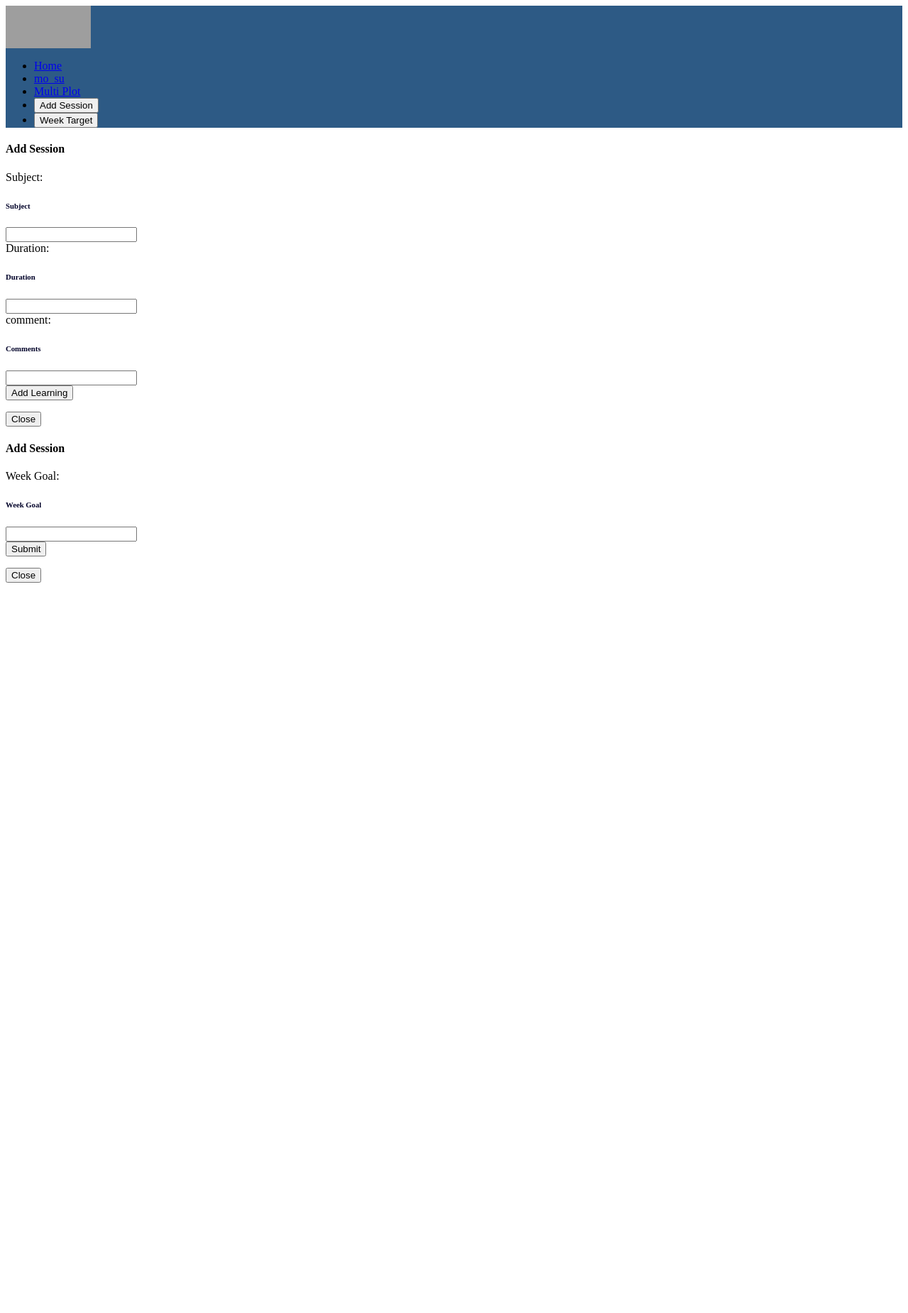
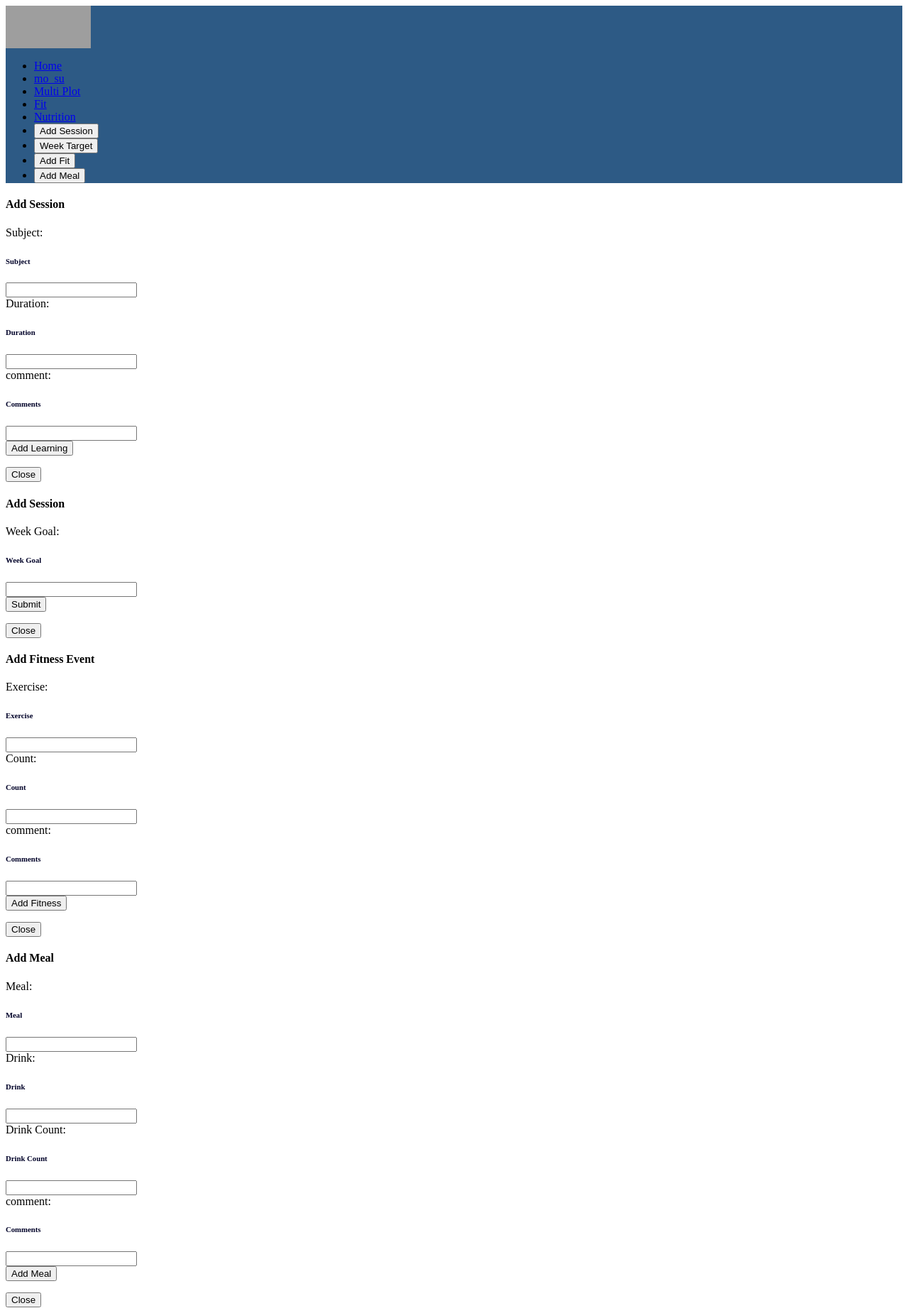
Before and after one commit to iskakanartur/flaskprogress_dirbased_1.1, a Flask app: template app/templates/navbar.html in a window 1280 px wide. Shown: the whole page at 71% size. Before the commit the page ends 821 px from the top, so only its background shows below. Run offline with Flask 3, Linux system fonts and the light colour scheme; the template is opened without the code that fills it, so the values that code supplies are empty; grey boxes are pictures that could not be loaded.

Commit message:
Major UPDATE added Fitness and Nutrition functionality

```diff
--- a/app/templates/navbar.html
+++ b/app/templates/navbar.html
@@ -28,6 +28,17 @@
          </li>
 
 
+         <li class="nav-item active">
+            <a class="nav-link" href="{{ url_for('fitness_overview') }}">Fit</a>
+         </li>
+
+         <li class="nav-item active">
+            <a class="nav-link" href="{{ url_for('nutrition_overview') }}">Nutrition</a>
+         </li>
+
+
+
+
 
 
          <li class="nav-item">
@@ -35,8 +46,18 @@
          </li>
 
 
+
          <li class="nav-item">
             <button class="btn btn-success" data-bs-toggle="modal" data-bs-target="#wkly_goal_Modal">Week Target</button>
+         </li>
+
+
+         <li class="nav-item">
+            <button class="btn btn-success" data-bs-toggle="modal" data-bs-target="#insert_fitness_modal">Add Fit </button>
+         </li>
+
+         <li class="nav-item">
+            <button class="btn btn-success" data-bs-toggle="modal" data-bs-target="#insert_meal_modal">Add Meal </button>
          </li>
 
 
@@ -147,3 +168,125 @@
 
 
 </div>
+
+
+
+
+
+<!-- Modal  for inserting a new Fitness Event -->
+<div id="insert_fitness_modal" class="modal fade" role="dialog" >
+   <div class="modal-dialog" data-bs-theme="dark">
+      <div class="modal-content" >
+         <div class="modal-header">
+            <h4 class="modal-title">Add Fitness Event </h4>
+         </div>
+         <div class="modal-body">
+
+            <form action="{{url_for('insert_fitness')}}" method="POST">
+
+
+               <div class="form-group">
+                  <label>Exercise:</label>
+                  <h6 style="color: rgb(2, 3, 41)">Exercise</h6>
+                  <input type="text" color = #377ba8   class="form-control" name="exercise" required="1">
+               </div>
+
+
+              <div class="form-group">
+                  <label>Count:</label>
+                  <h6 style="color: rgb(2, 3, 41)">Count</h6>
+                  <input type="number" class="form-control" name="count" required="1">
+              </div>
+
+              <div class="form-group">
+                  <label>comment:</label>
+                  <h6 style="color: rgb(2, 3, 41)">Comments</h6>
+                  <input type="text" class="form-control" name="comment">
+              </div>
+
+
+
+               <div class="form-group">
+                  <button class="btn btn-primary mt-4" type="submit">Add Fitness</button>
+               </div>
+
+
+            </form>
+
+
+         </div>
+
+
+         <div class="modal-footer">
+            <button type="button" class="btn btn-secondary" data-bs-dismiss="modal">Close</button>
+
+         </div>
+
+      </div>
+   </div>
+
+
+</div>
+
+
+
+<!-- Modal  for inserting a new Meal -->
+<div id="insert_meal_modal" class="modal fade" role="dialog" >
+   <div class="modal-dialog" data-bs-theme="dark">
+      <div class="modal-content" >
+         <div class="modal-header">
+            <h4 class="modal-title">Add Meal </h4>
+         </div>
+         <div class="modal-body">
+
+            <form action="{{url_for('insert_nutrition')}}" method="POST">
+
+
+               <div class="form-group">
+                  <label>Meal:</label>
+                  <h6 style="color: rgb(2, 3, 41)">Meal</h6>
+                  <input type="text" color = #377ba8   class="form-control" name="meal" required="1">
+               </div>
+
+
+              <div class="form-group">
+                  <label>Drink:</label>
+                  <h6 style="color: rgb(2, 3, 41)">Drink</h6>
+                  <input type="text" class="form-control" name="drink">
+              </div>
+
+              <div class="form-group">
+                  <label>Drink Count:</label>
+                   <h6 style="color: rgb(2, 3, 41)">Drink Count</h6>
+                   <input type="number" class="form-control" name="drink_count">
+              </div>
+
+              <div class="form-group">
+                  <label>comment:</label>
+                  <h6 style="color: rgb(2, 3, 41)">Comments</h6>
+                  <input type="text" class="form-control" name="comment">
+              </div>
+
+
+
+               <div class="form-group">
+                  <button class="btn btn-primary mt-4" type="submit">Add Meal</button>
+               </div>
+
+
+            </form>
+
+
+         </div>
+
+
+         <div class="modal-footer">
+            <button type="button" class="btn btn-secondary" data-bs-dismiss="modal">Close</button>
+
+         </div>
+
+      </div>
+   </div>
+
+
+</div>
```
Also changed, not shown: SQL_RAW_QUERIES/timedelta.sql (added, +26 -0 lines), app/models.py (+15 -0 lines), app/templates/fit_overview.html (added, +149 -0 lines), app/templates/nutrition_overview.html (added, +151 -0 lines), app/views.py (+100 -0 lines), app/visualization.py (+11 -2 lines), app/static/images/multi_progress_plot.png.
